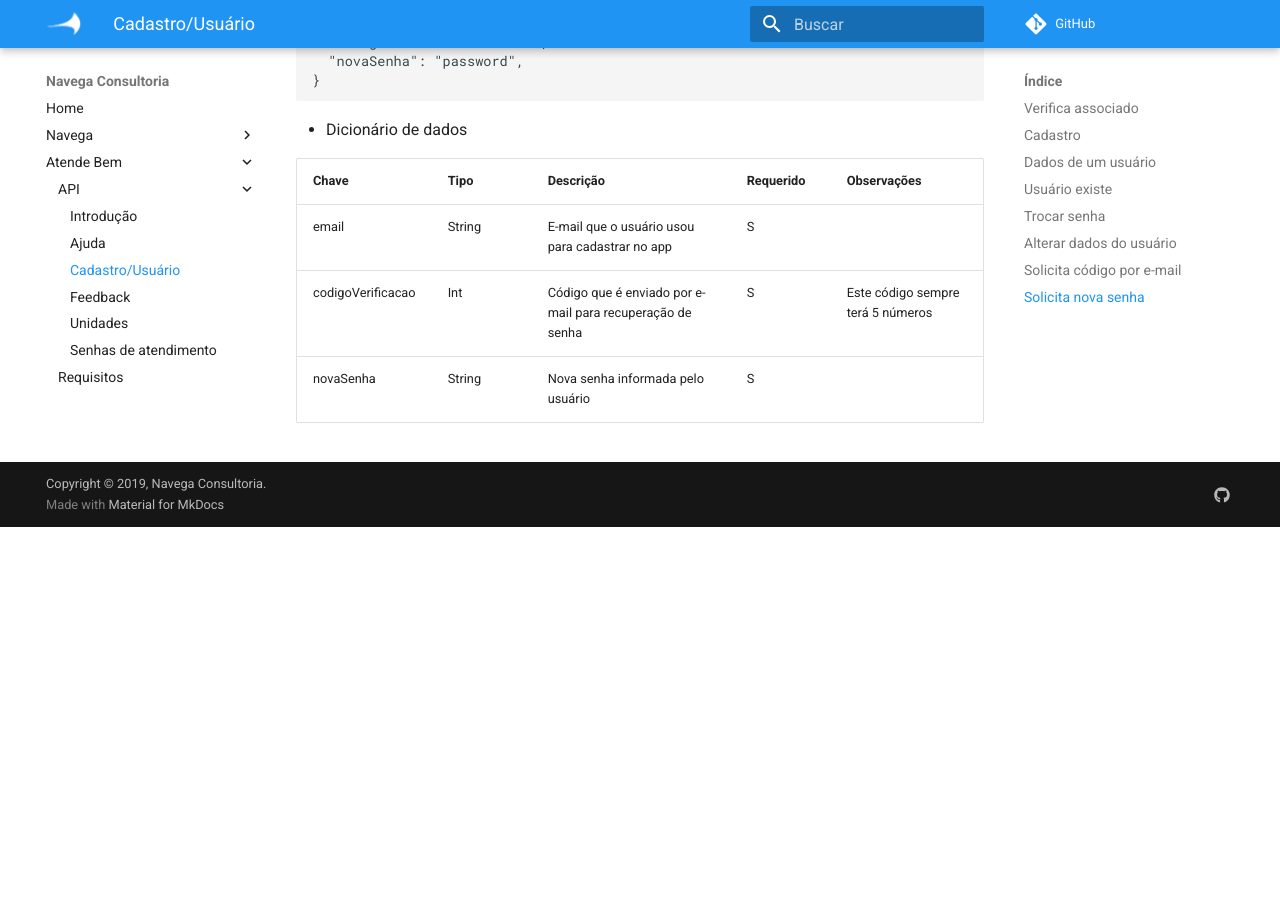
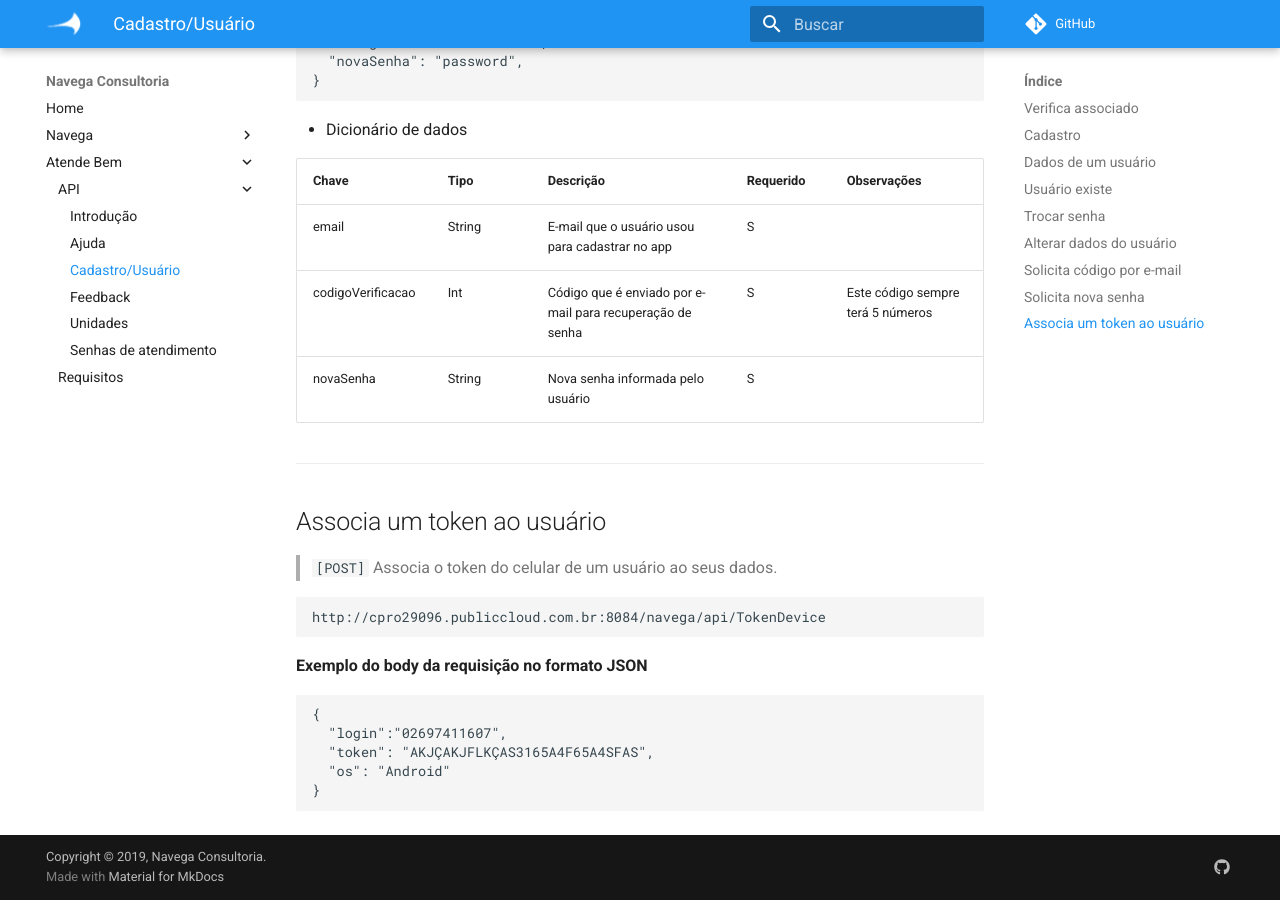
Before and after one commit to NavegaSistemas/Documentacao, an MkDocs documentation site: the page built from docs/Atende_bem/API/cadastro_usuario.md, in a window 1280 px wide and 900 px high, scrolled down 5524 px. Built offline with MkDocs 1.6.1 and Material for MkDocs 9.7.7, drawn with Linux system fonts in a browser that asks for light colours; before the commit the page ends 6051 px from its top, so only the background shows below that.

Commit message:
Adicionado endpoint de associação de token

````diff
--- a/docs/Atende_bem/API/cadastro_usuario.md
+++ b/docs/Atende_bem/API/cadastro_usuario.md
@@ -225,3 +225,23 @@ http://cpro29096.publiccloud.com.br:8084/navega/api/TCadastro/RecuperaSenha
 |email|String| E-mail que o usuário usou para cadastrar no app | S | |
 |codigoVerificacao|Int|Código que é enviado por e-mail para recuperação de senha| S | Este código sempre terá 5 números |
 |novaSenha|String| Nova senha informada pelo usuário | S | |
+
+---
+
+## Associa um token ao usuário
+
+> `[POST]` Associa o token do celular de um usuário ao seus dados.
+
+```
+http://cpro29096.publiccloud.com.br:8084/navega/api/TokenDevice
+```
+
+**Exemplo do body da requisição no formato JSON**
+
+```
+{
+  "login":"02697411607",
+  "token": "AKJÇAKJFLKÇAS3165A4F65A4SFAS",
+  "os": "Android"
+}
+```
````
